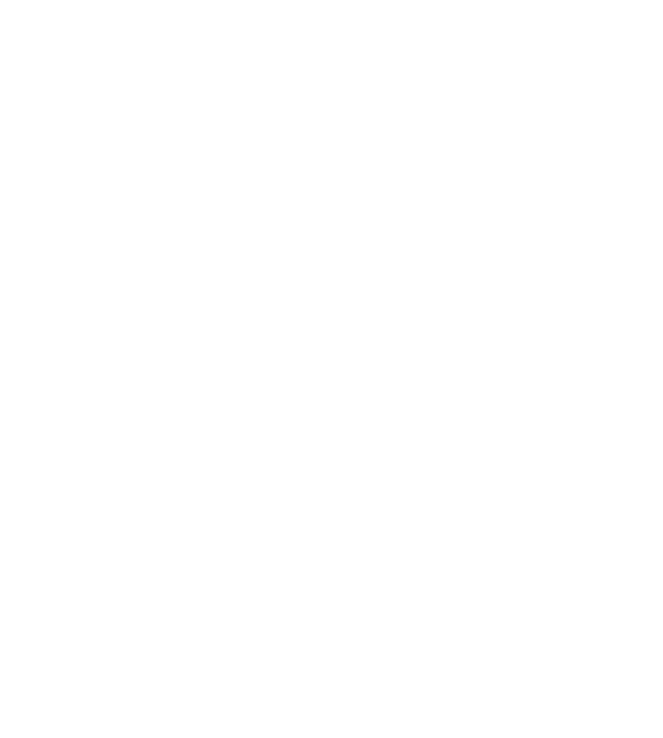
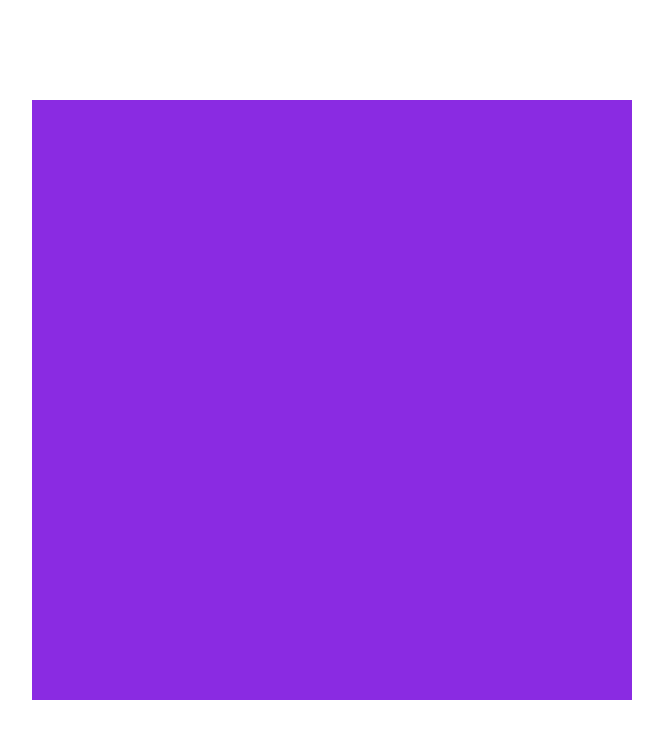
Before and after one commit to MadritB/Etch-a-Sketch, a plain HTML site: page index.html in a window 1280 px wide. Shown: the whole page, without its empty margins (308-971 px from the left). Drawn offline with Linux system fonts and the light colour scheme.

Commit message:
Add grid conatiner in index.html

```diff
--- a/css/style.css
+++ b/css/style.css
@@ -0,0 +1,17 @@
+* {
+    margin: 0px;
+    padding: 0px;
+}
+
+body {
+    height: 100vh;
+    display: flex;
+    justify-content: center;
+    align-items: center;
+}
+
+.grid.container {
+    background-color: blueviolet;
+    width: 600px;
+    height: 600px;
+}
--- a/index.html
+++ b/index.html
@@ -7,7 +7,9 @@
     <title>Etch-A-Sketch</title>
 </head>
 <body>
+    <div class="grid container">
 
+    </div>
     <script src="./js/script.js"></script>
 </body>
 </html>
```
